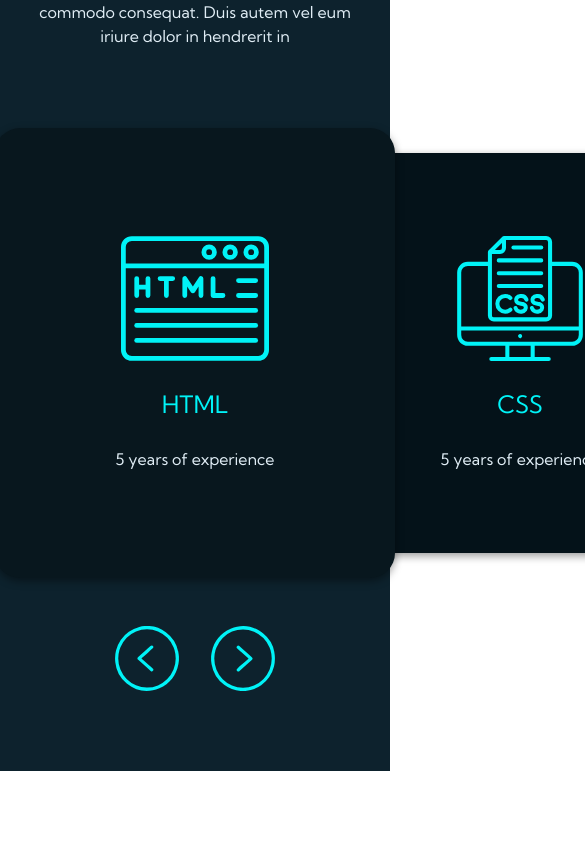
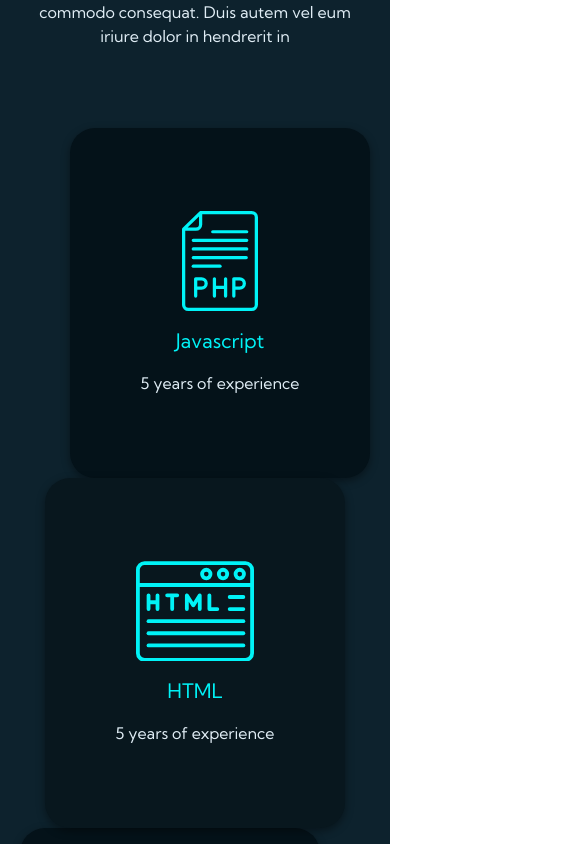
Before and after one commit to luisefarfan/Portfolio, a React (Vite) app: page / in a window 390 px wide. Shown: the part 3922-4766 px from the top of the page, 585 px wide, since content can reach past the window. Before the commit the page ends 4693 px from the top, so only its background shows below. Built offline with nearby package versions, Linux system fonts and the light colour scheme.

Commit message:
fix: accordion on small devices

```diff
--- a/src/components/Carousel/Carousel.scss
+++ b/src/components/Carousel/Carousel.scss
@@ -9,6 +9,12 @@
   display: flex;
   align-items: center;
   justify-content: center;
+}
+
+@media only screen and (max-width: 768px) {
+  .carousel-items-container {
+    flex-direction: column;
+  }
 }
 
 .control-container {
--- a/src/components/Carousel/CarouselItem/CarouselItem.scss
+++ b/src/components/Carousel/CarouselItem/CarouselItem.scss
@@ -33,3 +33,55 @@
 .carousel-item:not(.active) {
   z-index: 1000;
 }
+
+@media only screen and (max-width: 1025px) {
+  .carousel-item {
+    width: 250px;
+    height: 300px;
+    padding: 1rem;
+
+    img {
+      height: 100px;
+      margin-bottom: 15px;
+    }
+
+    .title {
+      font-size: 1.25rem;
+      display: block;
+      margin-bottom: 15px;
+    }
+  }
+
+  .carousel-item.active {
+    background-color: var(--darkest-blue-color);
+    width: 300px;
+    height: 350px;
+    padding: 1rem;
+  }
+}
+
+@media only screen and (max-width: 768px) {
+  .carousel-item {
+    width: 300px;
+    height: 350px;
+    padding: 1rem;
+
+    img {
+      height: 100px;
+      margin-bottom: 15px;
+    }
+
+    .title {
+      font-size: 1.25rem;
+      display: block;
+      margin-bottom: 15px;
+    }
+  }
+
+  .carousel-item.active {
+    background-color: var(--darkest-blue-color);
+    width: 300px;
+    height: 350px;
+    padding: 1rem;
+  }
+}
--- a/src/index.scss
+++ b/src/index.scss
@@ -5,10 +5,6 @@
 
 html {
   scroll-behavior: smooth;
-}
-
-body {
-  overflow-x: hidden;
 }
 
 * {
```
